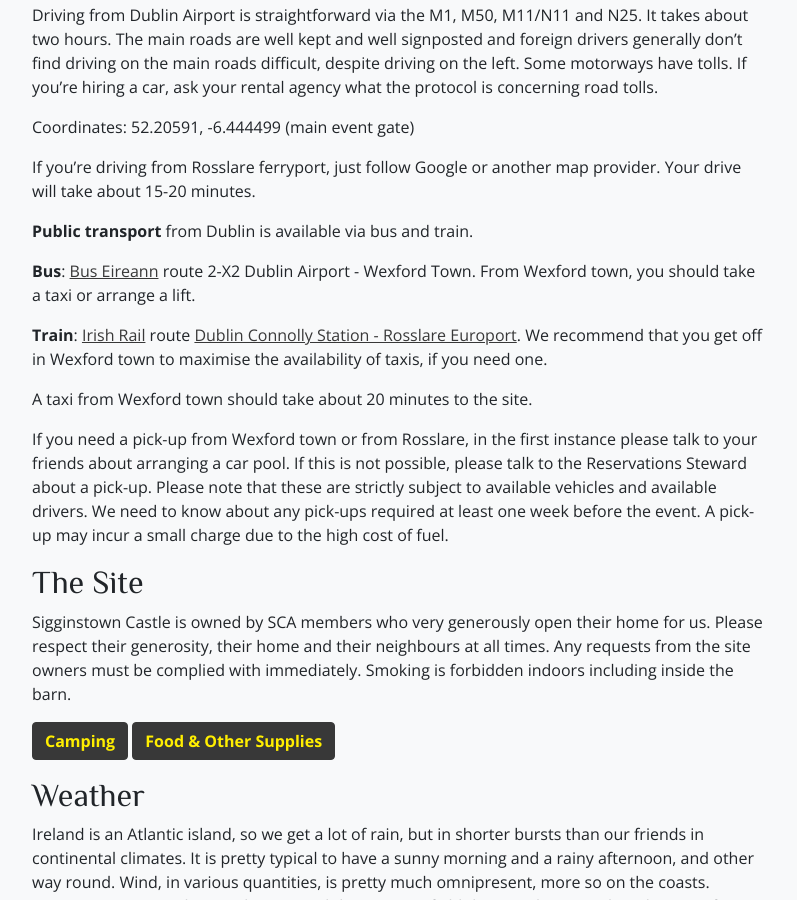
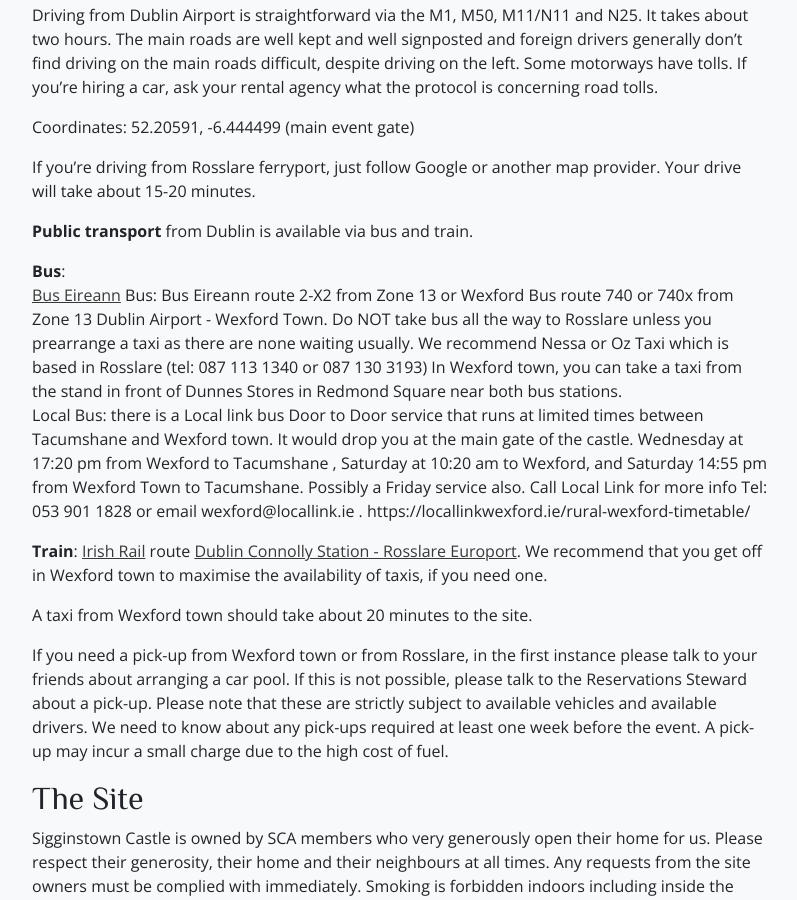
Before and after one commit to drachenwald/dun-in-mara, a Jekyll site: the page built from events/2025/strawberry-raid-iv/index.md, in a window 1280 px wide and 900 px high, scrolled down 2667 px. Shown: the whole window, without its empty margins (50-847 px from the left). Built offline with Jekyll 4.4.1, drawn with Linux system fonts in a browser that asks for light colours; comment, search, counter and statistics services are not loaded; some of the changed text lies outside the part shown.

Commit message:
Update bus and event team for SR

```diff
--- a/events/2025/strawberry-raid-iv/index.md
+++ b/events/2025/strawberry-raid-iv/index.md
@@ -99,7 +99,9 @@
 
 **Public transport** from Dublin is available via bus and train.
 
-   **Bus**: [Bus Eireann](https://www.buseireann.ie/) route 2-X2 Dublin Airport - Wexford Town. From Wexford town, you should take a taxi or arrange a lift.
+   **Bus**:
+   [Bus Eireann](https://www.buseireann.ie/) Bus: Bus Eireann route 2-X2  from Zone 13 or Wexford Bus route 740 or 740x from Zone 13 Dublin Airport - Wexford Town. Do NOT take bus all the way to Rosslare unless you prearrange a taxi as there are none waiting usually. We recommend Nessa or Oz Taxi which is based in Rosslare (tel: 087 113 1340 or 087 130 3193)  In Wexford town, you can take a taxi from the stand in front of Dunnes Stores in Redmond Square near both bus stations.
+   Local Bus: there is a Local link bus Door to Door service that runs at limited times between Tacumshane and Wexford town. It would drop you at the main gate of the castle. Wednesday at 17:20 pm from Wexford to Tacumshane , Saturday at 10:20 am  to Wexford, and Saturday 14:55 pm from Wexford Town to Tacumshane. Possibly a Friday service also. Call Local Link for more info Tel: 053 901 1828 or email wexford@locallink.ie . https://locallinkwexford.ie/rural-wexford-timetable/
 
    **Train**: [Irish Rail](https://www.irishrail.ie/en-ie/) route [Dublin Connolly Station - Rosslare Europort](https://www.irishrail.ie/IrishRail/media/Timetable-PDF-s/Connolly-DART-timetables/08_dublin-rosslare.pdf). We recommend that you get off in Wexford town to maximise the availability of taxis, if you need one.
 
@@ -148,17 +150,17 @@
 Contact THL Aodhán Dha Cheist at <a href="aidanbarron1@gmail.com">aidanbarron1@gmail.com</a> with any queries.
 
 Head Steward: THL Aodhán Dha Ceist <a href="mailto:aidanbarron1@gmail.com">aidanbarron1@gmail.com</a>
-Deputy Event Steward: TBA
+Deputy Event Steward: Mistress Melisende Fitzwalter
 Site Coordinator: Maestra Damiana Illaria d'Onde <a href="mailto:Lizjones429@earthlink.net">Lizjones429@earthlink.net</a>
 Reservations: Noble Malymkun Raudi <a href="mailto:fromsabrina@gmail.com">fromsabrina@gmail.com</a>
 Camping Team: Máistir Aodh Ó Siadhail <a href="mailto:aodhosiadhail@gmail.com">aodhosiadhail@gmail.com</a>
 Herald in Charge: Viscount Master Alexandre Lerot d'Avignon
-Facilities Team: TBA
+Facilities Team Coordinator: MiLord Hugh Biquitous
 Atmosphere & Decorations Team: Órlaith Ildánach Caomhánach
 Marshal in Charge: THL Alays de Lunel
-Armoured Combat Marshal: TBA
+Armoured Combat Marshal: Lord Thomas of Dun in Mara
 Rapier and Cut & Thrust (steel fencing): Lord Etienne the Younger
-Archery & Thrown Weapons: TBA
+Archery & Thrown Weapons: THL Alays de Lunel
 Arts & Sciences (arts & crafts activities): Mistress Melisende FitzWalter, Lady Gertrude Hood
 Promotion: Lady Gwerful an Fili
 
```
